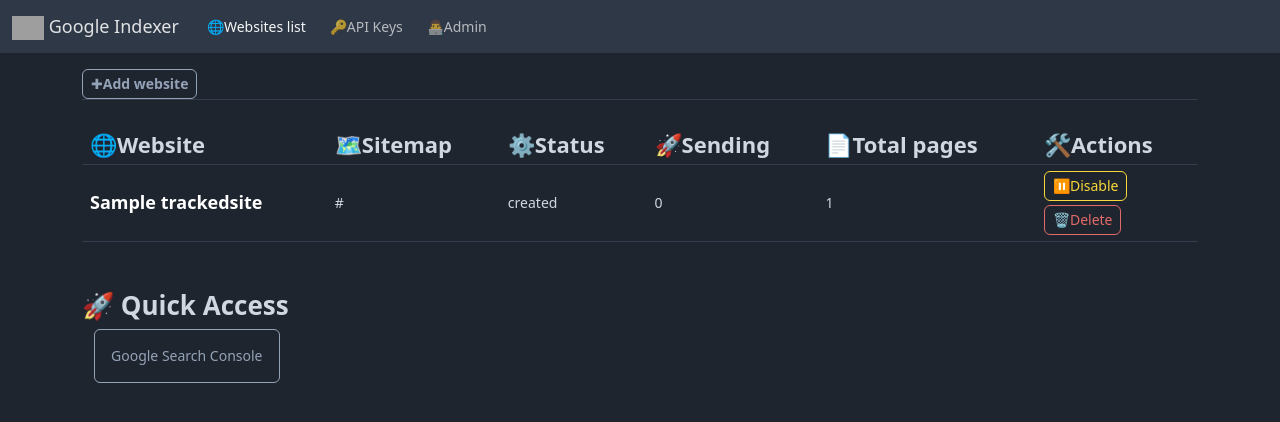
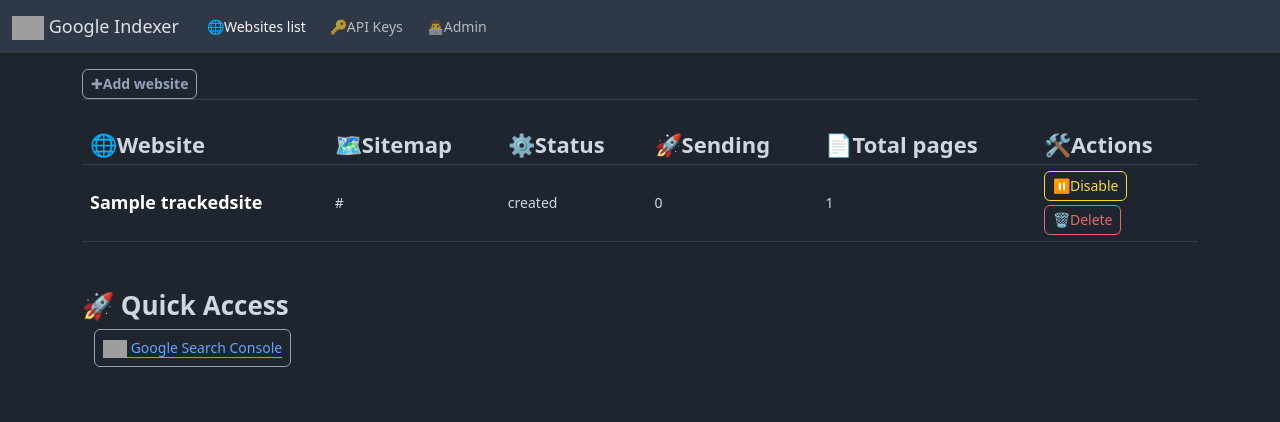
Before and after one commit to ornoone/google-sitemap-indexer, a Django app: page /indexer/site/ in a window 1280 px wide. Shown: the top 422 px of the page. Run offline with Django 5.2, Linux system fonts and the light colour scheme; tables that the repository leaves empty hold one stand-in row (values such as "Sample post"); parts of the project's set-up code (start-up, migrations or seed data) failed here and were passed over; some libraries are stand-ins or nearby versions; grey boxes are pictures that could not be loaded.

Commit message:
Update trackedsite_list.html

```diff
--- a/app/google_indexer/apps/indexer/templates/indexer/trackedsite_list.html
+++ b/app/google_indexer/apps/indexer/templates/indexer/trackedsite_list.html
@@ -97,9 +97,9 @@
 <div class="container mt-1">
   <div class="row">
     <div class="col-md-4 mb-4">
-      <button class="btn btn-outline-light p-3">
+      <button class="btn btn-outline-light p-2">
 
-        <div>Google Search Console</div>
+        <a href="https://search.google.com/search-console?hl=fr" target="_blank"> <img src="https://uxhumana.fr/wp-content/uploads/2024/10/googleindexer.png" width="24px"> Google Search Console
       </button>
     </div>
 
```
